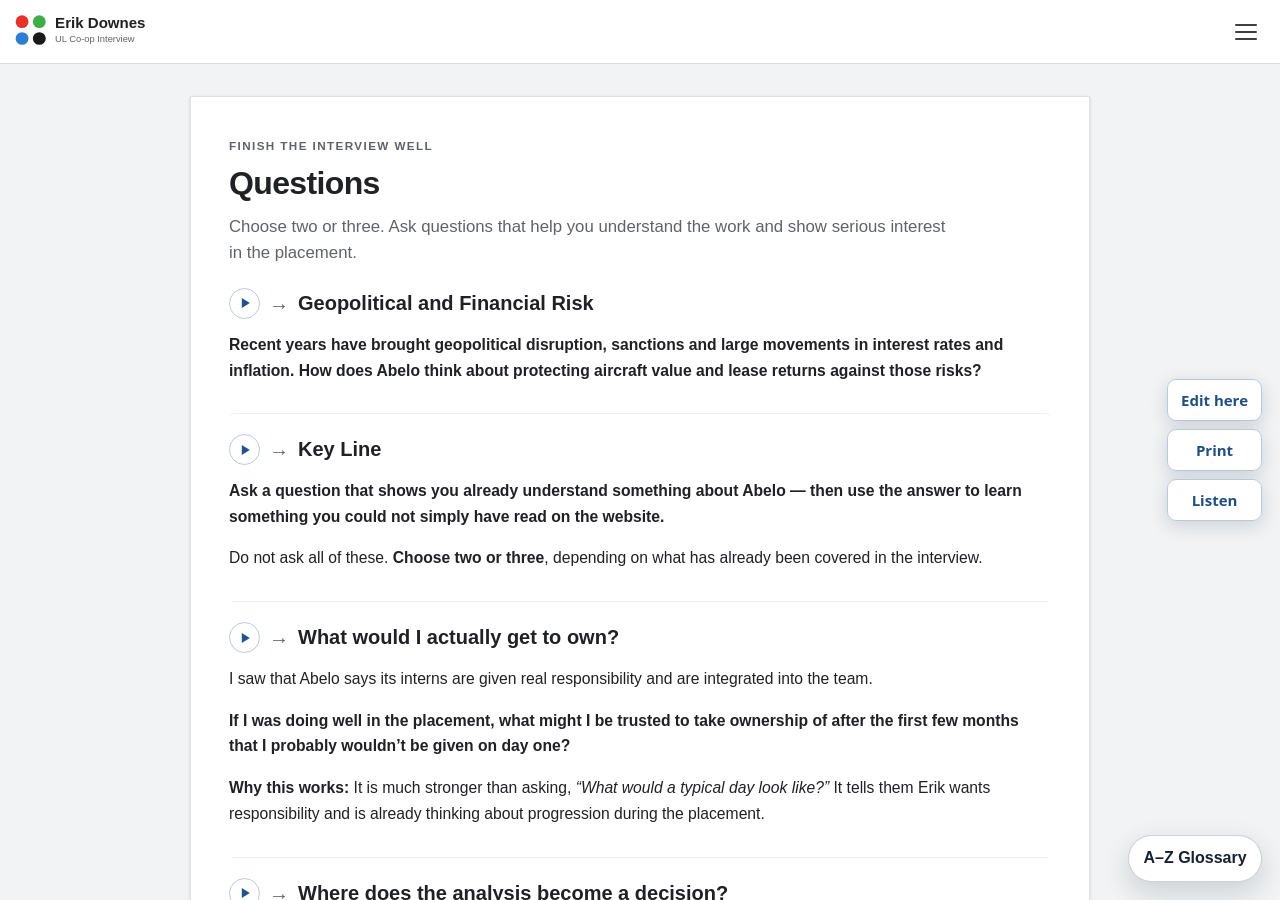
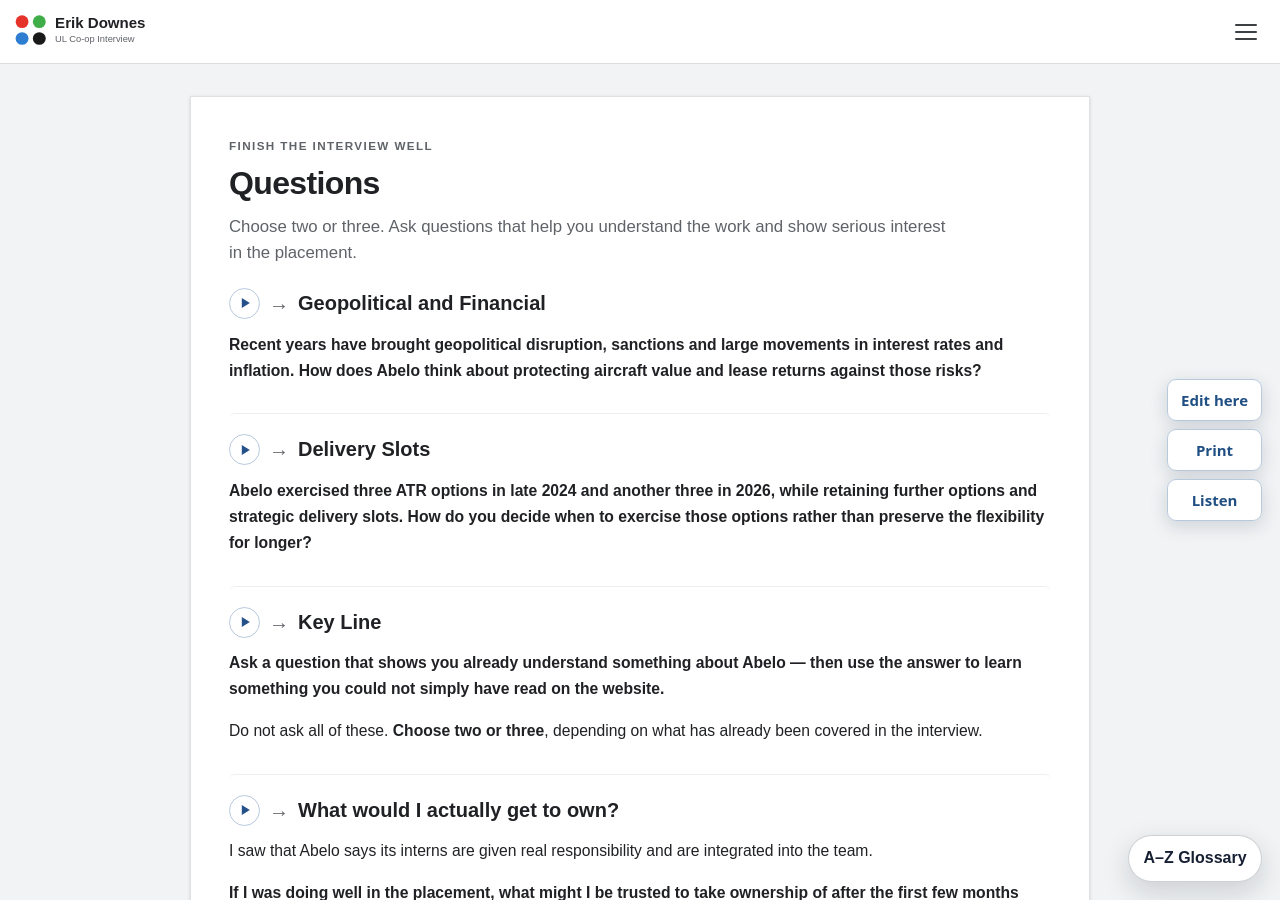
Before and after one commit to ronandownes/coop, a Jekyll site: the page built from questions.md, in a window 1280 px wide and 900 px high. Built offline with Jekyll 4.4.1, drawn with Linux system fonts in a browser that asks for light colours.

Commit message:
Update questions.md (via Pages CMS)

```diff
--- a/questions.md
+++ b/questions.md
@@ -7,9 +7,13 @@
 intro: Choose two or three. Ask questions that help you understand the work and
   show serious interest in the placement.
 ---
-## Geopolitical and Financial Risk
+## Risk | Geopolitical and Financial
 
 **Recent years have brought geopolitical disruption, sanctions and large movements in interest rates and inflation. How does Abelo think about protecting aircraft value and lease returns against those risks?**
+
+## Options | Delivery Slots
+
+**Abelo exercised three ATR options in late 2024 and another three in 2026, while retaining further options and strategic delivery slots. How do you decide when to exercise those options rather than preserve the flexibility for longer?**
 
 ## Key Line
 
```
